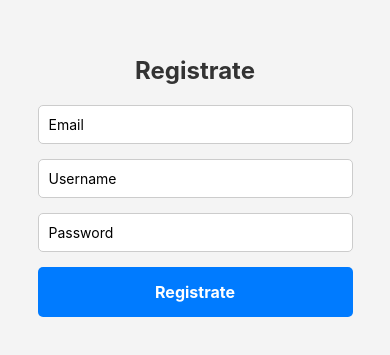
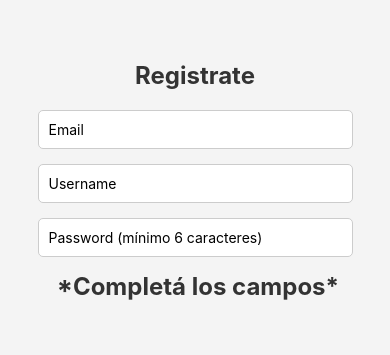
Before and after one commit to melimarquezz/melinamarquez-pro3-tt-grupo3, a React Native app in the folder melinamarquez-pro3-tt-grupo3/: screen /Register in a window 390 px wide. Shown: the part 231-586 px from the top of the page. Built offline with nearby package versions, Linux system fonts and the light colour scheme; no server answers.

Commit message:
ultimos cambios

```diff
--- a/melinamarquez-pro3-tt-grupo3/src/screens/Register.js
+++ b/melinamarquez-pro3-tt-grupo3/src/screens/Register.js
@@ -12,7 +12,7 @@ class Register extends Component {
             username: '',
             password: '',
             error: "",
-            registrado: ""
+            registrado: true
         }
     }
 
@@ -67,13 +67,14 @@ class Register extends Component {
                 />
                 <TextInput style={styles.input}
                     keyboardType="default"
-                    placeholder="Password"
+                    placeholder="Password (mínimo 6 caracteres)"
                     secureTextEntry={true}
                     onChangeText={text => this.setState({ password: text })}
                     value={this.state.password}
                 />
 
-                <View style={styles.textoBoton}>{this.state.error}</View>
+
+                {this.state.email !== null && this.state.password >6 && this.state.username !== null ?
 
                 <TouchableOpacity onPress={() => {
                     this.register(this.state.email, this.state.password, this.state.username)
@@ -81,7 +82,7 @@ class Register extends Component {
                     <Text style={styles.textoBoton}>
                         Registrate
                     </Text>
-                </TouchableOpacity>
+                </TouchableOpacity>  :  <Text style={styles.texto} > *Completá los campos*</Text>}
 
             </View>
         )
```
